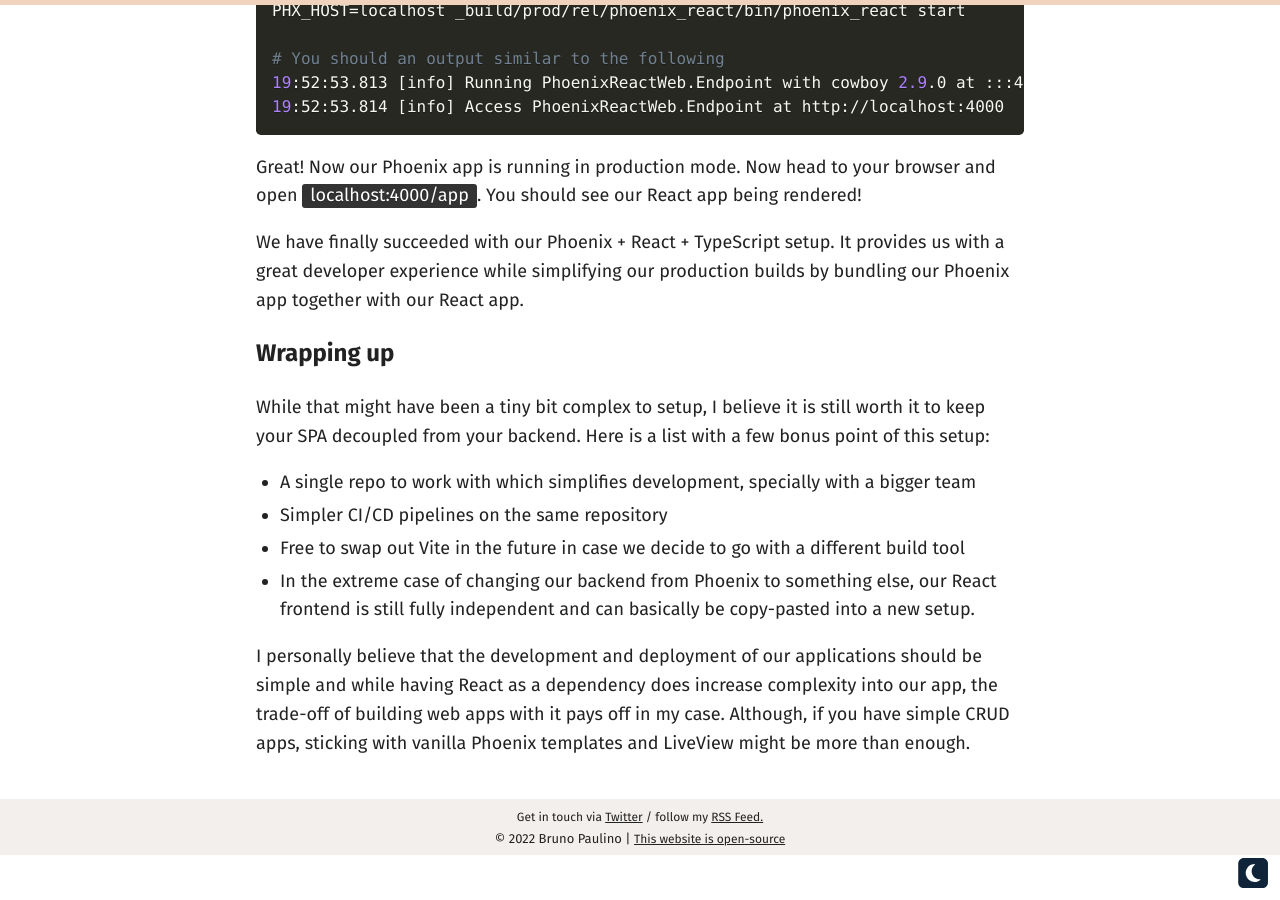
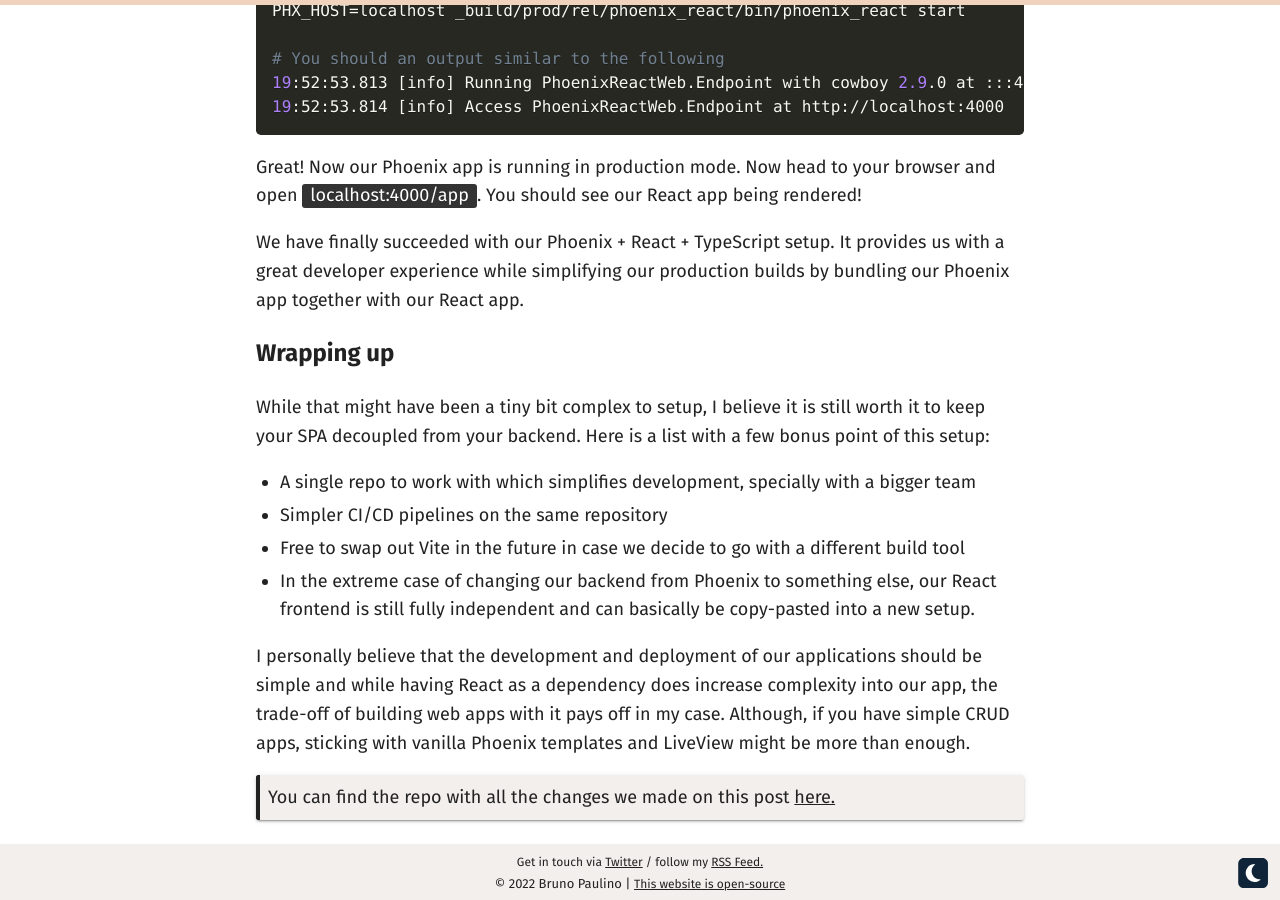
Before and after one commit to brunojppb/brunojppb.github.io, a Jekyll site: the page built from _posts/2022-01-19-elixir-phoenix-typescript-react.md, in a window 1280 px wide and 900 px high, scrolled down 15918 px. Built offline with Jekyll 4.4.1, drawn with Linux system fonts in a browser that asks for light colours.

Commit message:
Add link to repo

```diff
--- a/_posts/2022-01-19-elixir-phoenix-typescript-react.md
+++ b/_posts/2022-01-19-elixir-phoenix-typescript-react.md
@@ -615,3 +615,5 @@ be simple and while having React as a dependency does increase complexity into o
 the trade-off of building web apps with it pays off in my case. Although, if you
 have simple CRUD apps, sticking with vanilla Phoenix templates and LiveView might
 be more than enough.
+
+> You can find the repo with all the changes we made on this post [here.](https://github.com/brunojppb/React-Phoenix-TS)
```
